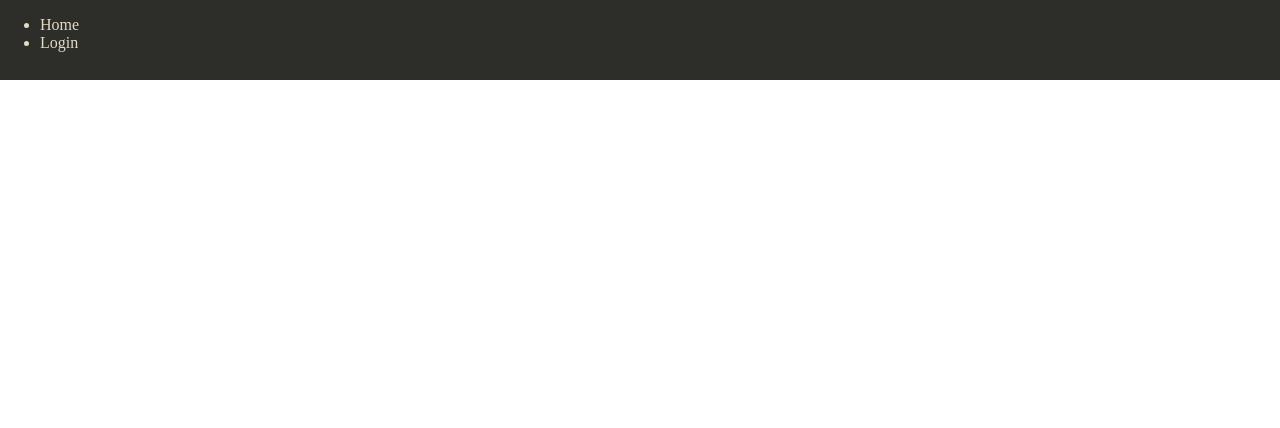
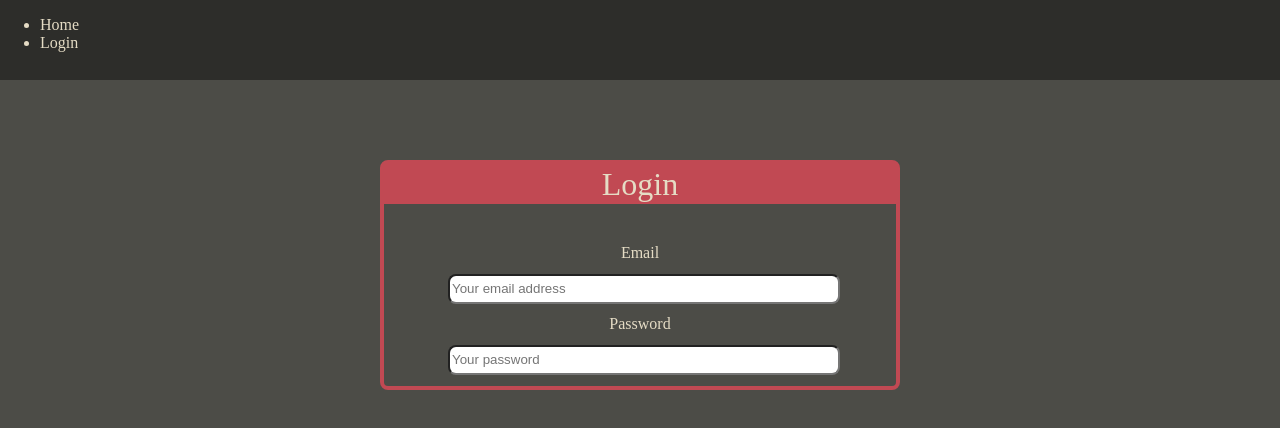
Before and after one commit to CB721/full-stack-sample, a React (Create React App) app in the folder client/: page /login in a window 1280 px wide. Shown: the top 428 px of the page. Built offline with nearby package versions, Linux system fonts and the light colour scheme.

Commit message:
home and login ui

```diff
--- a/client/src/App.js
+++ b/client/src/App.js
@@ -19,6 +19,22 @@ function App() {
             />
           )}
         />
+        <Route
+          exact path="/profile"
+          render={props => (
+            <Profile
+              {...props}
+            />
+          )}
+        />
+        <Route
+          exact path="/login"
+          render={props => (
+            <Login
+              {...props}
+            />
+          )}
+        />
       </Switch>
     </Router>
   );
--- a/client/src/App.scss
+++ b/client/src/App.scss
@@ -1,5 +1,20 @@
-$black: #2D2D2A;
-$grey: #4C4C47;
-$grey-blue: #848FA5;
-$red: #C14953;
-$beige: #E5DCC5;
+$black: #2d2d2a;
+$grey: #4c4c47;
+$grey-blue: #848fa5;
+$red: #c14953;
+$beige: #e5dcc5;
+
+@mixin default-border-radius {
+    border-radius: 0.5rem;
+}
+@mixin red-shadow {
+    box-shadow: 0px 0.5rem 1rem rgba(193, 73, 83, 0.262);
+}
+@mixin page-default {
+    margin-top: 20vh;
+    height: 90vh;
+    width: 100vw;
+}
+body {
+    background-color: $grey;
+}
--- a/client/src/pages/Home/index.js
+++ b/client/src/pages/Home/index.js
@@ -5,7 +5,11 @@ import "./style.scss";
 function Home(props) {
     return (
         <div className="home">
-
+            <div className="page-section">
+                <p className="page-name">
+                    Sample App
+                </p>
+            </div>
         </div>
     )
 }
--- a/client/src/pages/Home/style.scss
+++ b/client/src/pages/Home/style.scss
@@ -1 +1,21 @@
 @import "../../App.scss";
+
+.home {
+    @include page-default;
+    .page-section {
+        margin: 0 auto;
+        @include default-border-radius;
+        width: 40vw;
+        border: 0.3rem solid $red;
+        transition: 0.3s;
+        .page-name {
+            text-align: center;
+            line-height: 40vh;
+            font-size: 2rem;
+            color: $beige;
+        }
+        &:hover {
+            @include red-shadow;
+        }
+    }
+}
--- a/client/src/pages/Login/index.js
+++ b/client/src/pages/Login/index.js
@@ -3,9 +3,50 @@ import { useHistory } from "react-router-dom";
 import "./style.scss";
 
 function Login(props) {
+    const [email, setEmail] = useState("");
+    const [password, setPassword] = useState("");
+
+    function handleInputChange(event) {
+        const { value, name } = event.target;
+        if (name === "username") {
+            setEmail(value);
+        } else {
+            setPassword(value);
+        }
+    }
     return (
         <div className="login">
-
+            <form>
+                <div className="form-header">
+                    Login
+                </div>
+                <div className="input-section">
+                    <div className="input-name">
+                        Email
+                    </div>
+                    <input
+                        className="cust-input"
+                        type="text"
+                        name="username"
+                        value={email}
+                        onChange={handleInputChange}
+                        placeholder="Your email address"
+                        autoComplete="email"
+                    />
+                    <div className="input-name">
+                        Password
+                    </div>
+                    <input
+                        className="cust-input"
+                        type="password"
+                        name="password"
+                        value={password}
+                        onChange={handleInputChange}
+                        placeholder="Your password"
+                        autoComplete="current-password"
+                    />
+                </div>
+            </form>
         </div>
     )
 }
--- a/client/src/pages/Login/style.scss
+++ b/client/src/pages/Login/style.scss
@@ -1 +1,44 @@
 @import "../../App.scss";
+
+.login {
+    @include page-default;
+    form {
+        margin: 0 auto;
+        @include default-border-radius;
+        width: 40vw;
+        border: 0.3rem solid $red;
+        transition: 0.3s;
+        .form-header {
+            width: 100%;
+            line-height: 5vh;
+            font-size: 4vh;
+            text-align: center;
+            background: $red;
+            color: $beige;
+            margin-bottom: 5vh;
+        }
+        .input-section {
+            margin: 0 auto;
+            width: 75%;
+            .input-name {
+                width: 100%;
+                color: $beige;
+                text-align: center;
+            }
+            .cust-input {
+                width: 100%;
+                margin: 3% auto;
+                @include default-border-radius;
+                height: 3vh;
+                transition: 0.3s;
+                &:focus {
+                    outline: none;
+                    border-color: $red;
+                }
+            }
+        }
+        &:hover {
+            @include red-shadow;
+        }
+    }
+}
```
